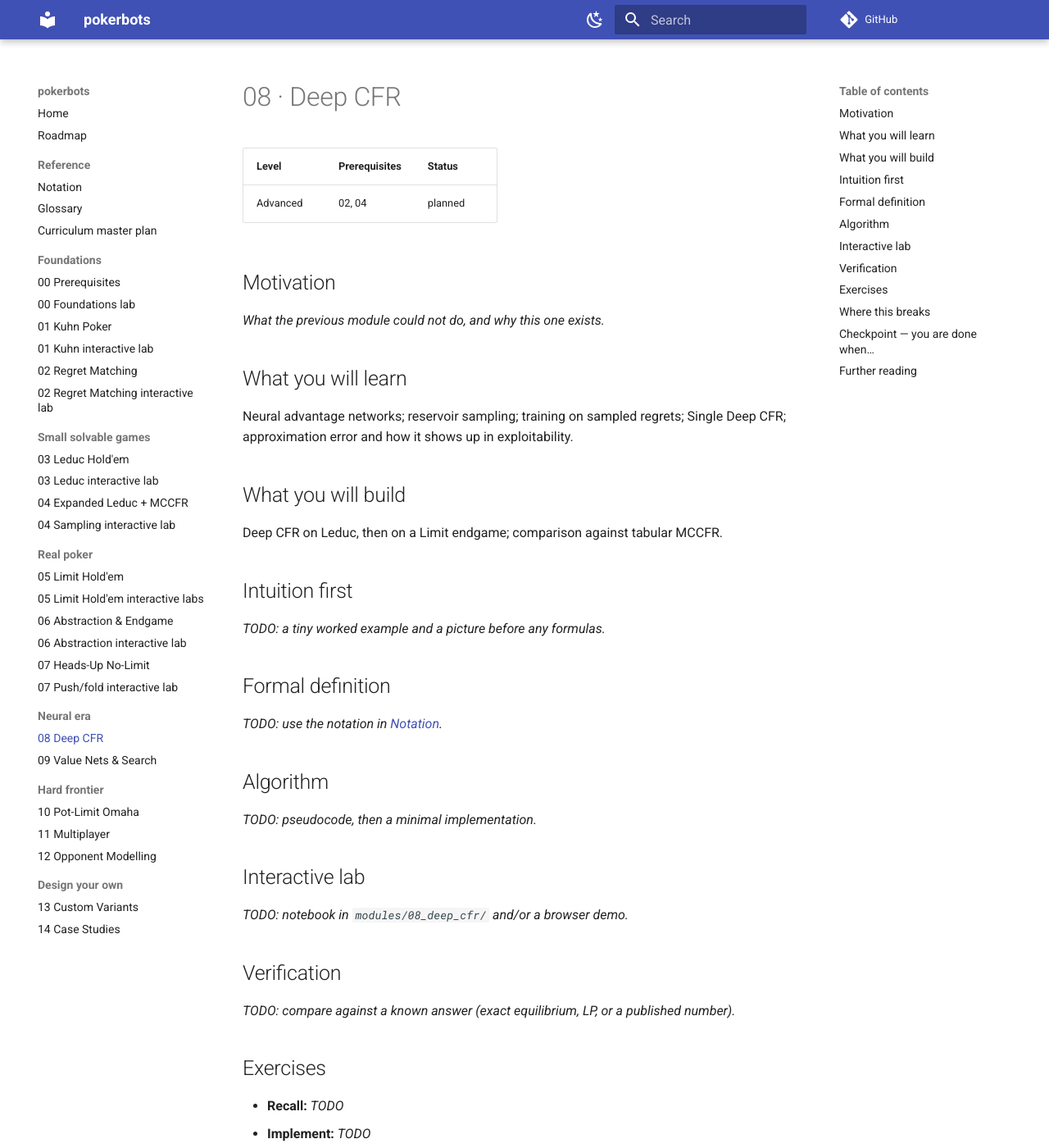
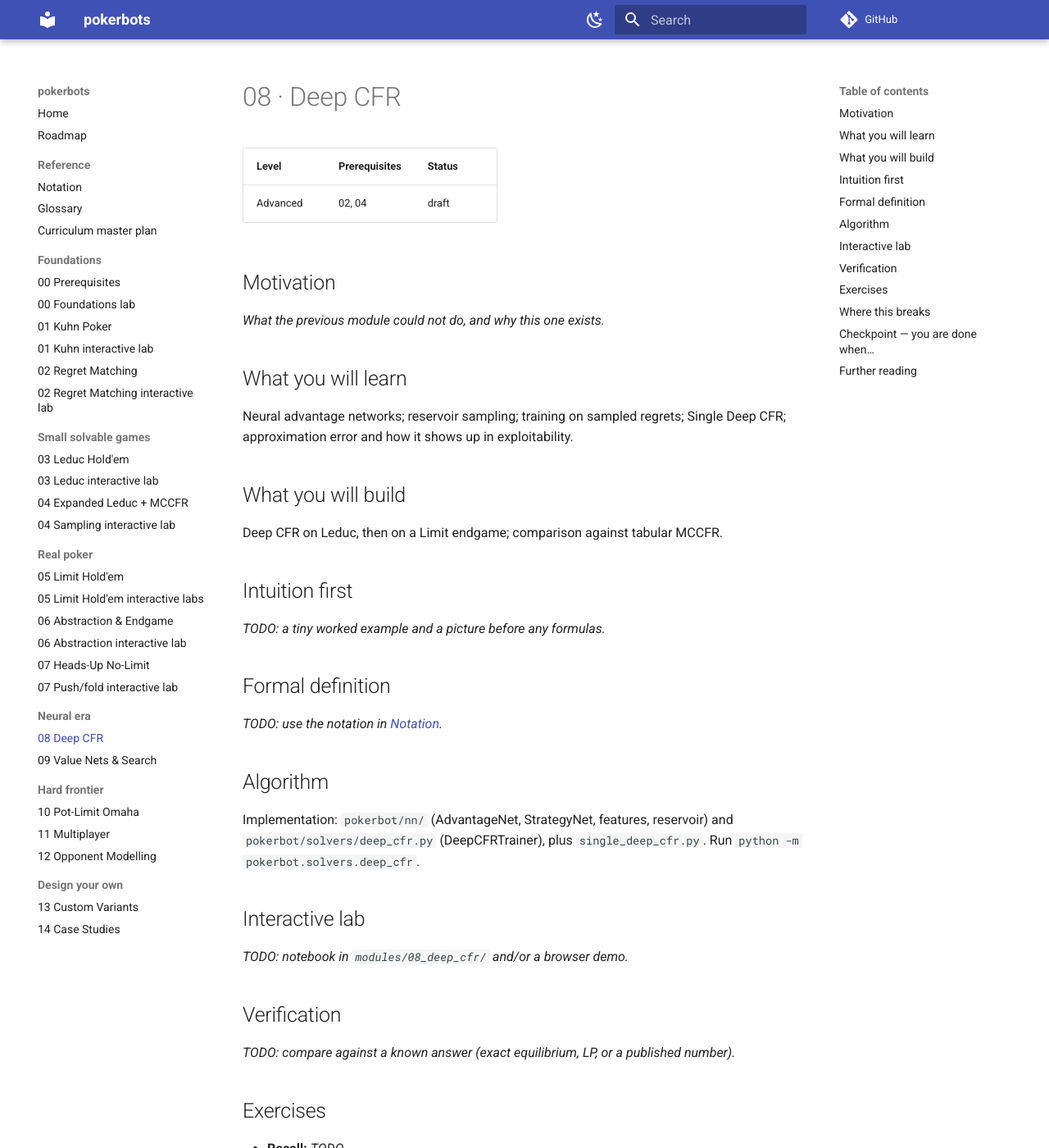
Before and after one commit to heisenberg5869/pokerbots.github.io, an MkDocs documentation site: the page built from docs/modules/08_deep_cfr.md, in a window 1280 px wide and 1400 px high. Shown: the whole window at 82% size. Built offline with MkDocs 1.6.1 and Material for MkDocs 9.7.7, drawn with Linux system fonts in a browser that asks for light colours; comment, search, counter and statistics services are not loaded.

Commit message:
Update Module 08 doc status to draft

```diff
--- a/docs/modules/08_deep_cfr.md
+++ b/docs/modules/08_deep_cfr.md
@@ -2,7 +2,7 @@
 
 | Level | Prerequisites | Status |
 |---|---|---|
-| Advanced | 02, 04 | planned |
+| Advanced | 02, 04 | draft |
 
 ## Motivation
 _What the previous module could not do, and why this one exists._
@@ -20,7 +20,7 @@ _TODO: a tiny worked example and a picture before any formulas._
 _TODO: use the notation in [Notation](../notation.md)._
 
 ## Algorithm
-_TODO: pseudocode, then a minimal implementation._
+Implementation: `pokerbot/nn/` (AdvantageNet, StrategyNet, features, reservoir) and `pokerbot/solvers/deep_cfr.py` (DeepCFRTrainer), plus `single_deep_cfr.py`. Run `python -m pokerbot.solvers.deep_cfr`.
 
 ## Interactive lab
 _TODO: notebook in `modules/08_deep_cfr/` and/or a browser demo._
```
